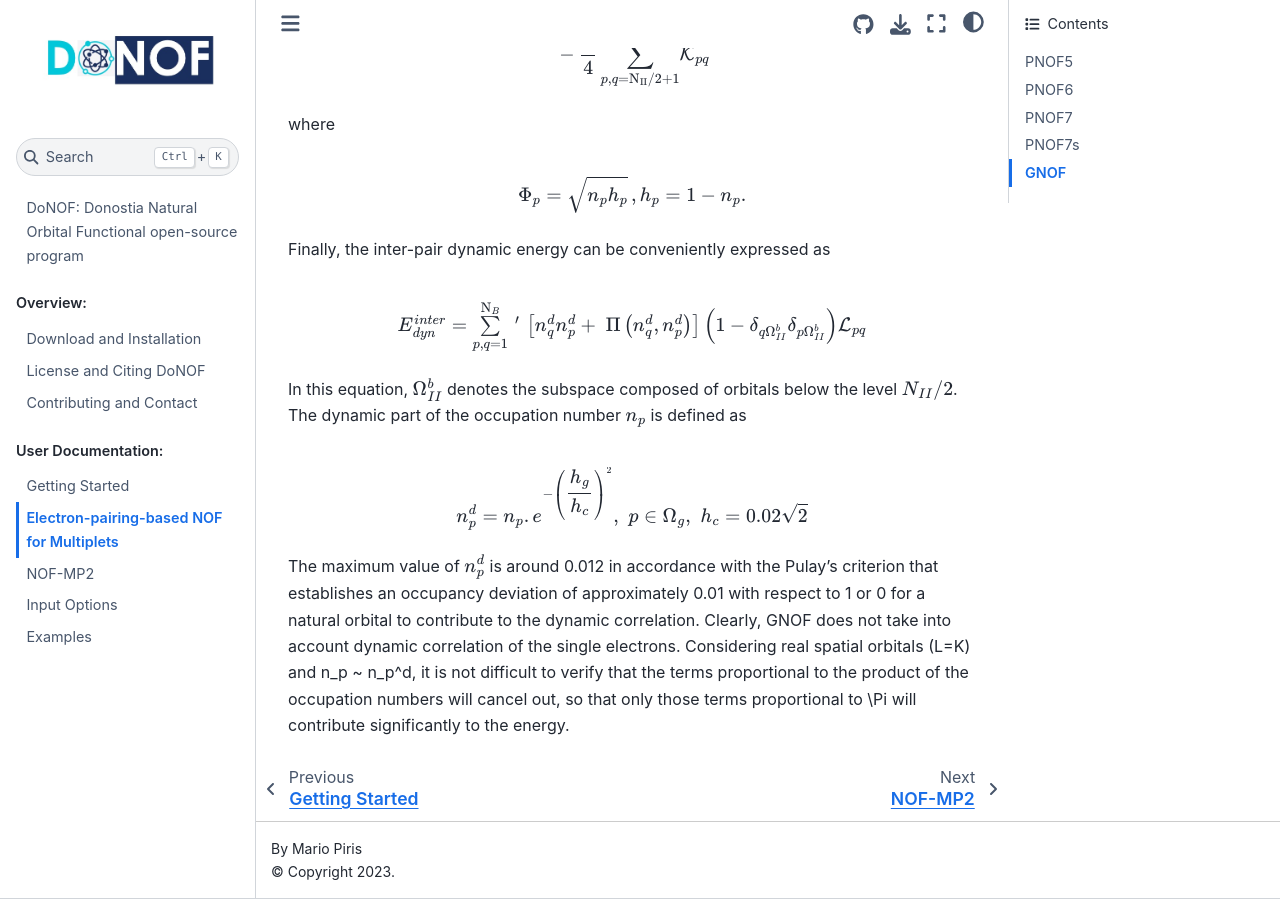
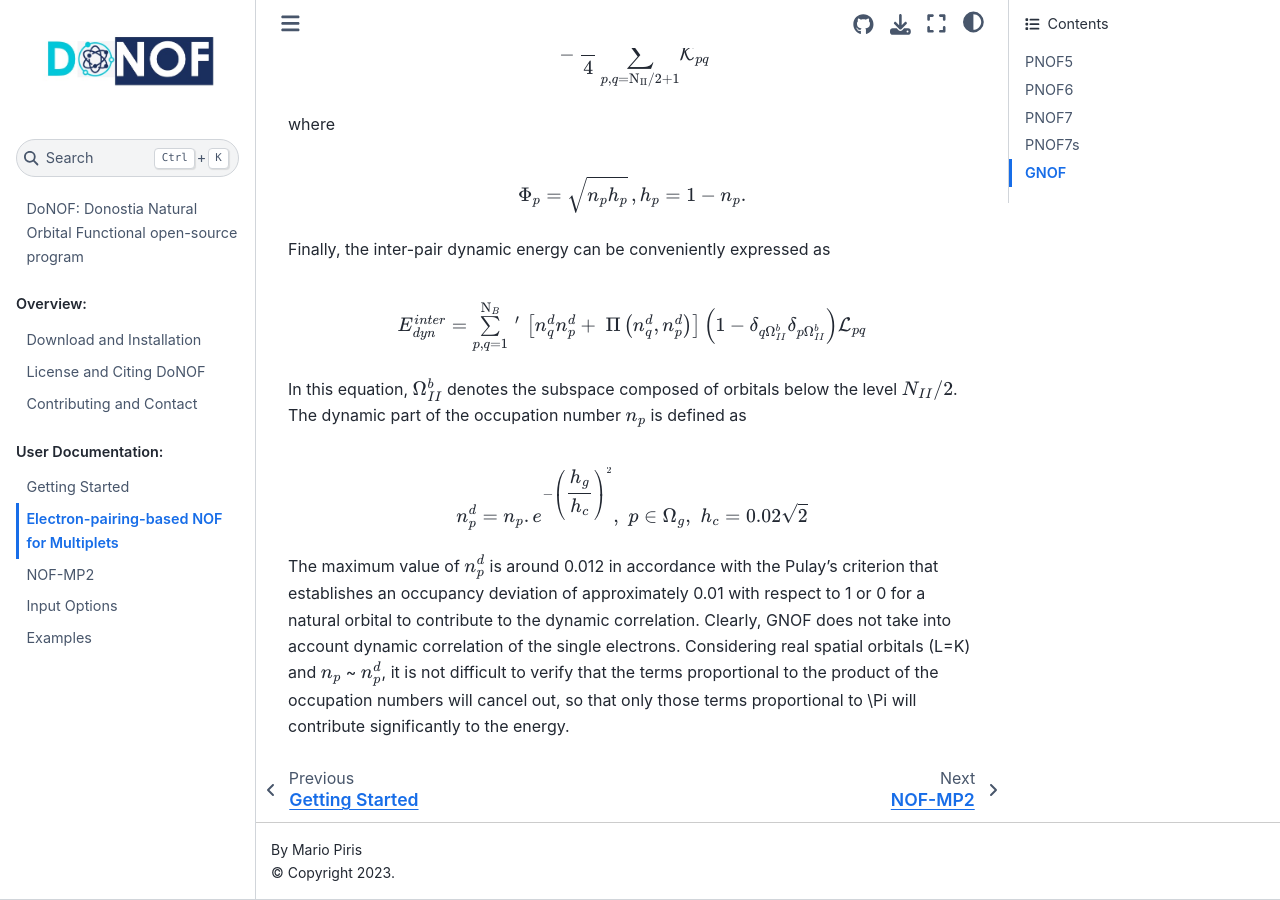
Before and after one commit to DoNOF/DoNOF-Documentation, a Jupyter Book: the page built from docs/PNOF57.md, in a window 1280 px wide and 900 px high, scrolled down 5339 px. Built offline with Jupyter Book 1.0.4 settings and Sphinx 7.4.7 and the Sphinx Book theme 1.1.4, drawn with Linux system fonts in a browser that asks for light colours.

```diff
--- a/docs/PNOF57.md
+++ b/docs/PNOF57.md
@@ -181,4 +181,4 @@ $$
    n_p^d = n_p . e^{-\left( \dfrac{h_g}{h_c} \right)^{2}}, \,\, p\in\Omega_g, \,\, h_c = 0.02 \sqrt{2}
 $$
 
-The maximum value of $n_p^d$ is around 0.012 in accordance with the Pulay’s criterion that establishes an occupancy deviation of approximately 0.01 with respect to 1 or 0 for a natural orbital to contribute to the dynamic correlation. Clearly, GNOF does not take into account dynamic correlation of the single electrons. Considering real spatial orbitals (L=K) and n_p ~ n_p^d, it is not difficult to verify that the terms proportional to the product of the occupation numbers will cancel out, so that only those terms proportional to \Pi will contribute significantly to the energy.
+The maximum value of $n_p^d$ is around 0.012 in accordance with the Pulay’s criterion that establishes an occupancy deviation of approximately 0.01 with respect to 1 or 0 for a natural orbital to contribute to the dynamic correlation. Clearly, GNOF does not take into account dynamic correlation of the single electrons. Considering real spatial orbitals (L=K) and $n_p$ ~ $n_p^d$, it is not difficult to verify that the terms proportional to the product of the occupation numbers will cancel out, so that only those terms proportional to \Pi will contribute significantly to the energy.
```
